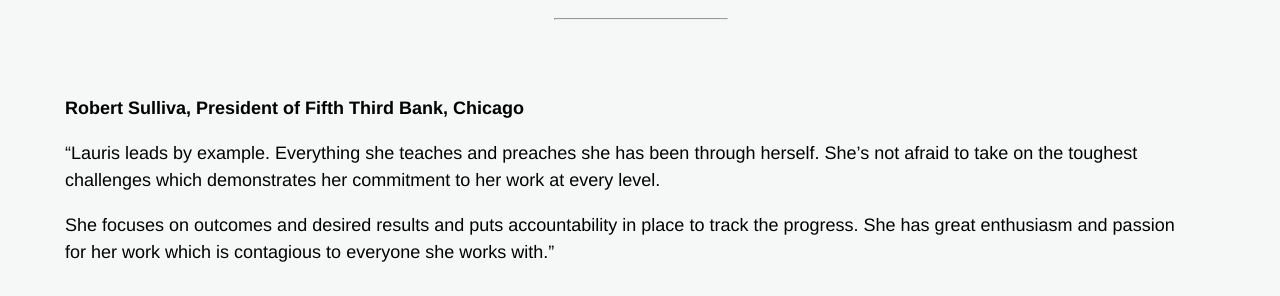
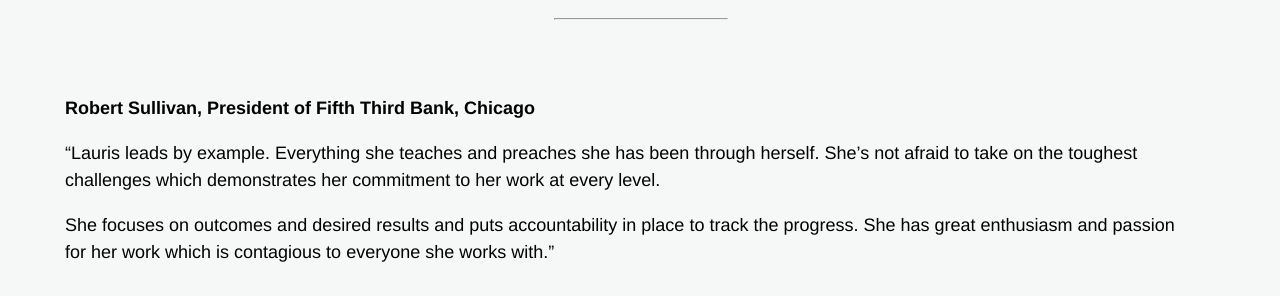
Before and after one commit to imaginatiiinc/woolfordandassociates, a PHP site: page /testimonials.php in a window 1280 px wide. Shown: the part 737-1033 px from the top of the page. Run offline with PHP 8.4, Linux system fonts and the light colour scheme; some libraries are stand-ins or nearby versions.

Commit message:
test
test

```diff
--- a/testimonials.php
+++ b/testimonials.php
@@ -11,7 +11,7 @@
 			<div>
 
 
-              <p><span class="testimonial-name"><span style="font-weight: bold; font-style: normal;">Robert Sulliva, President of Fifth Third Bank, Chicago</span></span></p>
+              <p><span class="testimonial-name"><span style="font-weight: bold; font-style: normal;">Robert Sullivan, President of Fifth Third Bank, Chicago</span></span></p>
               <p>“Lauris leads by example.  Everything she teaches and preaches she has been through herself.  She’s not afraid to take on the toughest challenges which demonstrates her commitment to her work at every level.
               <p>She focuses on outcomes and desired results and puts accountability in place to track the progress.  She has great enthusiasm and passion for her work which is contagious to everyone she works with.”
               <p class="testimonial-name" style="font-style: normal; font-weight: bold;"><br>
```
